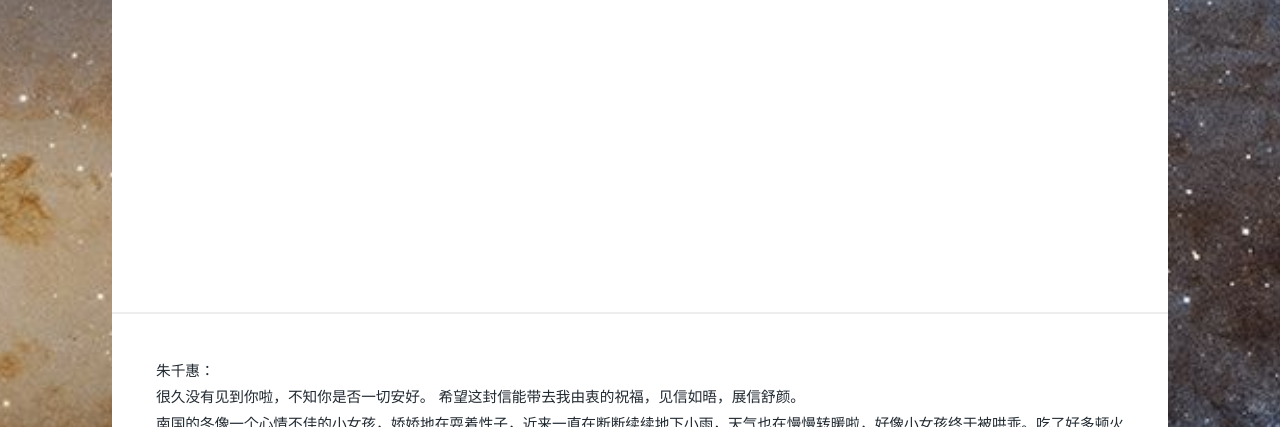
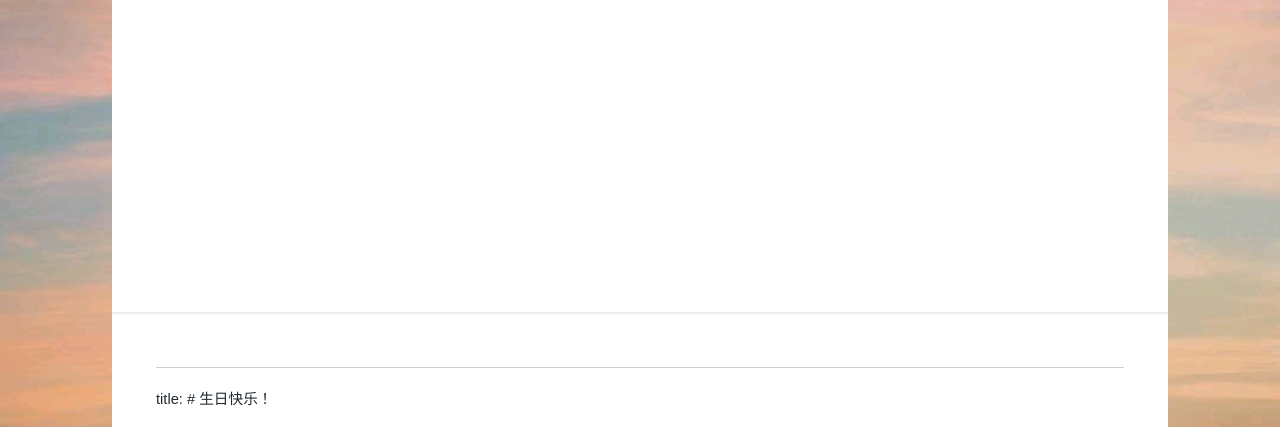
Before and after one commit to HappyBirthdayToZQH/HappyBirthdayToZQH.github.io, a plain HTML site: page 2021/02/10/0210/index.html in a window 1280 px wide. Shown: the part 348-775 px from the top of the page. Drawn offline with nearby package versions, Linux system fonts and the light colour scheme; some packages are replaced by stand-ins of ours; a script that the page names is missing.

Commit message:
Site updated: 2021-02-10 21:43:47

```diff
--- a/2021/02/10/0210/index.html
+++ b/2021/02/10/0210/index.html
@@ -2,8 +2,8 @@
 <html>
 
 <head>
-	<link rel="bookmark"  type="image/x-icon"  href="/img/logo_miccall.png"/>
-	<link rel="shortcut icon" href="/img/logo_miccall.png">
+	<link rel="bookmark"  type="image/x-icon"  href="/img/logo_miccall.jpg"/>
+	<link rel="shortcut icon" href="/img/logo_miccall.jpg">
 
 			    <title>
     HappyBirthdayToZQH
@@ -24,7 +24,7 @@
           content: ' ';
           position: fixed;
           top: 0;
-          background: url('/img/bg.jpg') center 0 no-repeat;
+          background: url('/img/bg.png') center 0 no-repeat;
           right: 0;
           bottom: 0;
           left: 0;
@@ -148,8 +148,10 @@
             </div>
             <!-- Post -->
             <div class="typo" style="padding: 3rem;">
-                <p>朱千惠：<br>很久没有见到你啦，不知你是否一切安好。 希望这封信能带去我由衷的祝福，见信如晤，展信舒颜。<br>南国的冬像一个心情不佳的小女孩，娇娇地在耍着性子，近来一直在断断续续地下小雨，天气也在慢慢转暖啦，好像小女孩终于被哄乖。吃了好多顿火锅最近在乡下外婆家，不下雨的时候在楼顶坐着看云卷云舒，偶尔也会想念在学校走出教学楼时看到求实路上左边正落着的满满的橘黄，右边高高的淡蓝里挂着浅浅的弦月，还有半年就离开她啦，忽觉我对学校的归属感比想象中要重。<br>生日祝福信要写的不空洞，该怎么开头呢，我看着《朗读者》和《Letters Live》想了很久，就从为什么要认识你说起吧：<br>    你身上有一种让人平静的力量。我有很轻微的双相情感障碍，一直很难做到拥有伊壁鸠鲁学派所说 观赏快乐而不观赏痛苦那样宁静的心态。大概是因为我被生活揍成了一个功利主义者，却仍怀着一颗理想主义、浪漫主义者的心，美好的梦及其遥不可及的现实间的矛盾不可调和。<br>而你，<br>起初我印象中你就像是雷麦黛丝，有一种游离于世界之外的气质，总是与众不同，而外界也丝毫不能影响到你，<br>好似理论数学里的“月光”一样令人着迷却显得有些孤单而遥远。长相漂亮的女生修炼出这样的气质和灵魂尤为不易，我的朋友多巴胺、5-羟色胺、苯乙胺都在告诉我一定要去认识你。<br>后来呢，我觉得你犹如冬夜里的星星那样清莹，笑起来时却又好像向日葵一样明丽。我期望能和你<br>今天你22岁啦，我祝愿你能不受成长的苦，你许下的愿望都会悄然实现。愿所有美好相伴你，因为你一直如此可爱温柔且有莫名令人欣喜又安心的魔力，而生活一定会为此回馈。今后也请一直灿烂。<br>祝你生日快乐。<br>                                                                                                                     徐毓锴</p>
-<hr>
+                <hr>
+<p>title: # 生日快乐！</p>
+<p>朱千惠：<br>很久没有见到你啦，不知你是否一切安好。 希望这封信能带去我由衷的祝福，见信如晤，展信舒颜。<br>南国的冬像一个心情不佳的小女孩，娇娇地在耍着性子，近来一直在断断续续地下小雨，天气也在慢慢转暖啦，好像小女孩终于被哄乖。吃了好多顿火锅最近在乡下外婆家，不下雨的时候在楼顶坐着看云卷云舒，偶尔也会想念在学校走出教学楼时看到求实路上左边正落着的满满的橘黄，右边高高的淡蓝里挂着浅浅的弦月，还有半年就离开她啦，忽觉我对学校的归属感比想象中要重。<br>生日祝福信要写的不空洞，该怎么开头呢，我看着《朗读者》和《Letters Live》想了很久，就从为什么要认识你说起吧：<br>    你身上有一种让人平静的力量。我有很轻微的双相情感障碍，一直很难做到拥有伊壁鸠鲁学派所说 观赏快乐而不观赏痛苦那样宁静的心态。大概是因为我被生活揍成了一个功利主义者，却仍怀着一颗理想主义、浪漫主义者的心，美好的梦及其遥不可及的现实间的矛盾不可调和。<br>而你，<br>起初我印象中你就像是雷麦黛丝，有一种游离于世界之外的气质，总是与众不同，而外界也丝毫不能影响到你，<br>好似理论数学里的“月光”一样令人着迷却显得有些孤单而遥远。长相漂亮的女生修炼出这样的气质和灵魂尤为不易，我的朋友多巴胺、5-羟色胺、苯乙胺都在告诉我一定要去认识你。<br>后来呢，我觉得你犹如冬夜里的星星那样清莹，笑起来时却又好像向日葵一样明丽。我期望能和你<br>今天你22岁啦，我祝愿你能不受成长的苦，你许下的愿望都会悄然实现。愿所有美好相伴你，因为你一直如此可爱温柔且有莫名令人欣喜又安心的魔力，而生活一定会为此回馈。今后也请一直灿烂。<br>祝你生日快乐。<br>                                                                                                                     徐毓锴
+                                                                                                                  </p>
 
             </div>
 
```
Also changed, not shown: archives/2021/02/index.html (+3 -3 lines), archives/2021/index.html (+3 -3 lines), archives/index.html (+3 -3 lines), index.html (+3 -3 lines), img/bg.jpg (deleted), img/bg.png (added).
